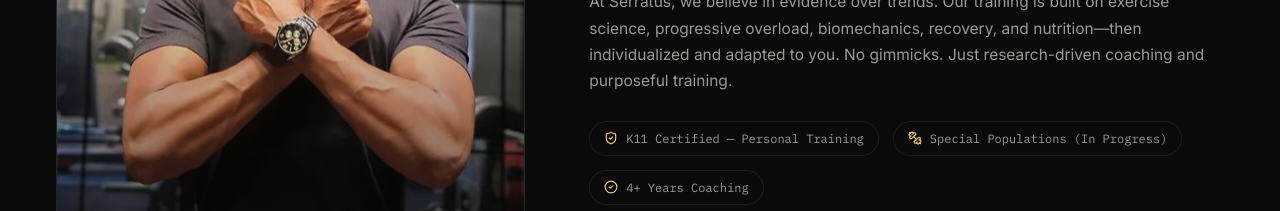
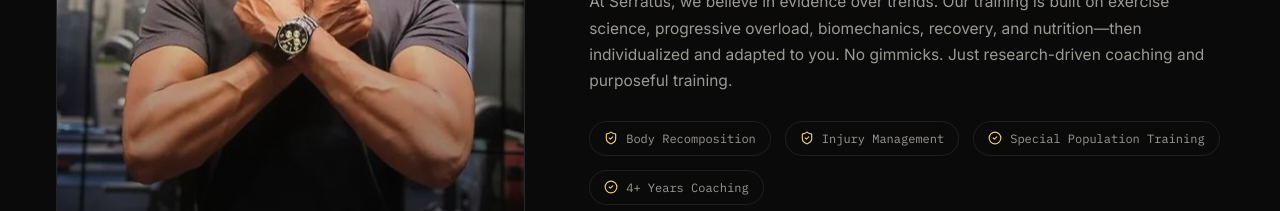
Before and after one commit to abinjthomas059-netizen/serratus, a React (Vite) app: page / in a window 1280 px wide. Shown: the part 2300-2511 px from the top of the page. Built offline with nearby package versions, Linux system fonts and the light colour scheme; a web font is replaced by a local one.

Commit message:
Update App.jsx

```diff
--- a/src/App.jsx
+++ b/src/App.jsx
@@ -533,9 +533,9 @@ export default function App() {
           </p>
 
           <div className="hero-mobile-stats">
-            <div className="stat-block"><span className="num"> 150+</span><span className="lbl">Clients coached</span></div>
-            <div className="stat-block"><span className="num"> 6+</span><span className="lbl">Countries reached</span></div>
-            <div className="stat-block"><span className="num"> 4+</span><span className="lbl">Years coaching</span></div>
+            <div className="stat-block"><span className="num"> 150+</span><span className="lbl">Clients Coached</span></div>
+            <div className="stat-block"><span className="num"> 6+</span><span className="lbl">Countries Sereved</span></div>
+            <div className="stat-block"><span className="num"> 4+</span><span className="lbl">Years Coaching</span></div>
           </div>
 
           <div className="hero-ctas">
@@ -603,8 +603,9 @@ export default function App() {
                 At Serratus, we believe in evidence over trends. Our training is built on exercise science, progressive overload, biomechanics, recovery, and nutrition—then individualized and adapted to you. No gimmicks. Just research-driven coaching and purposeful training.
               </p>
               <div className="credential-row">
-                <div className="credential-chip"><ShieldCheck size={14} /> K11 Certified — Personal Training</div>
-                <div className="credential-chip"><Dumbbell size={14} /> Special Populations (In Progress)</div>
+                <div className="credential-chip"><ShieldCheck size={14} /> Body Recomposition</div>
+                <div className="credential-chip"><ShieldCheck size={14} /> Injury Management</div>
+                <div className="credential-chip"><CheckCircle2 size={14} /> Special Population Training</div>
                 <div className="credential-chip"><CheckCircle2 size={14} /> 4+ Years Coaching</div>
               </div>
             </Reveal>
```
